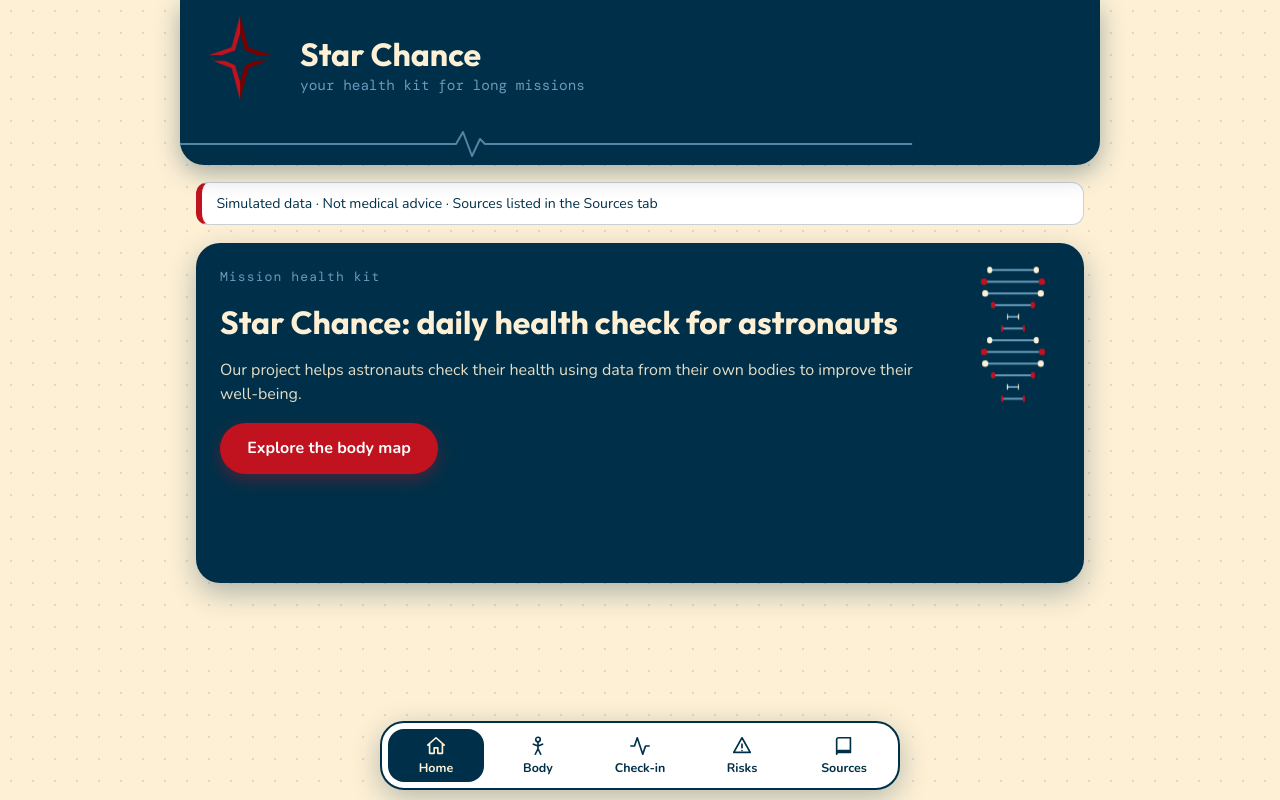
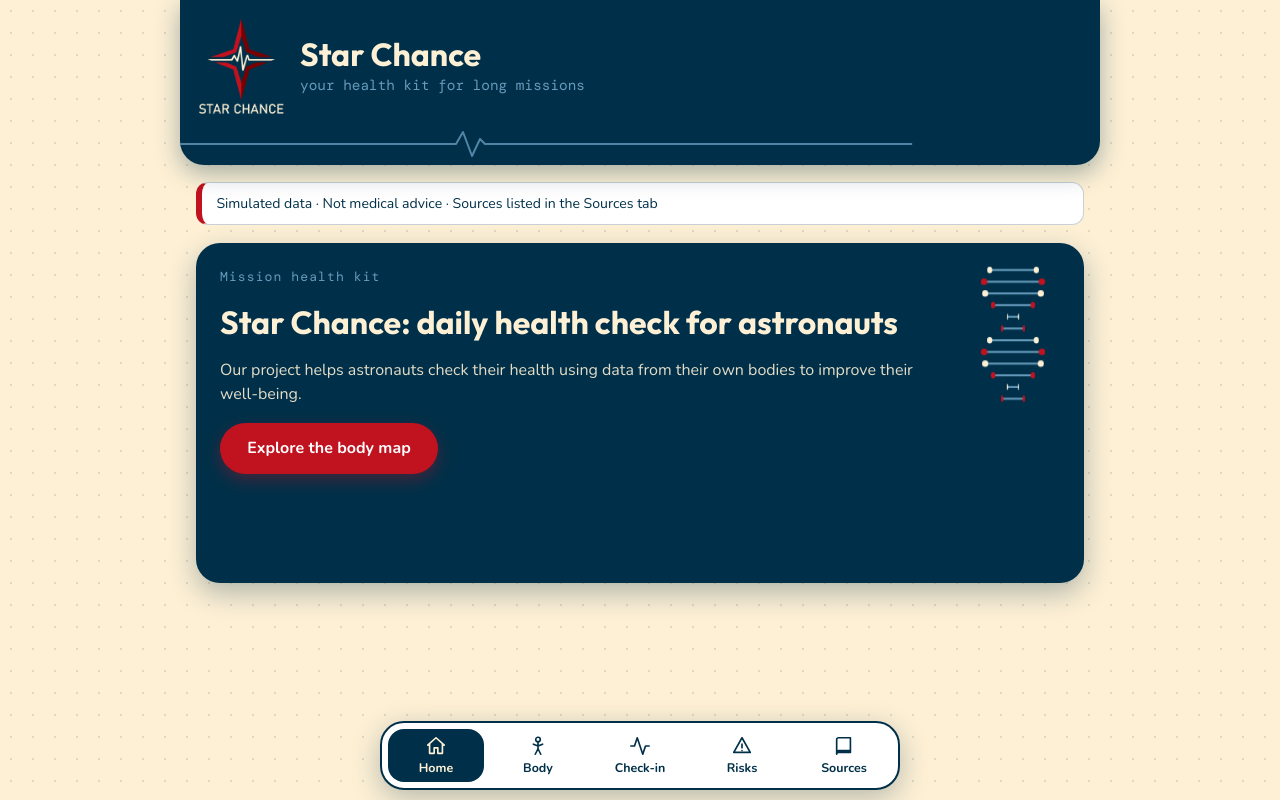
Before and after one commit to Hygiagroup/Star-Chance, a plain HTML site: page index.html in a window 1280 px wide. Drawn offline with nearby package versions, Linux system fonts and the light colour scheme.

Commit message:
Update logo image source in index.html

```diff
--- a/index.html
+++ b/index.html
@@ -15,7 +15,7 @@
   <header class="header">
     <div class="brand">
       <!-- TODO: swap for our logo (logo.svg) when design is done -->
-      <span class="logo"><img src="img/sc_logo.png" alt="Logo"></span>
+      <span class="logo"><img src="img/sc_logor.png" alt="Logo"></span>
       <h1 data-text="name"></h1>
       <span class="tagline" data-text="tagline"></span>
     </div>
```
